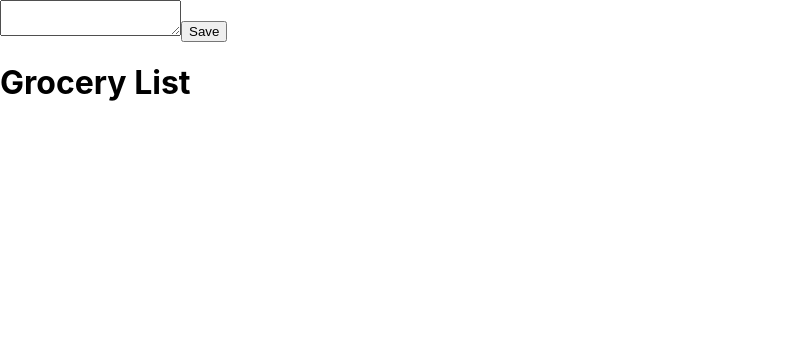
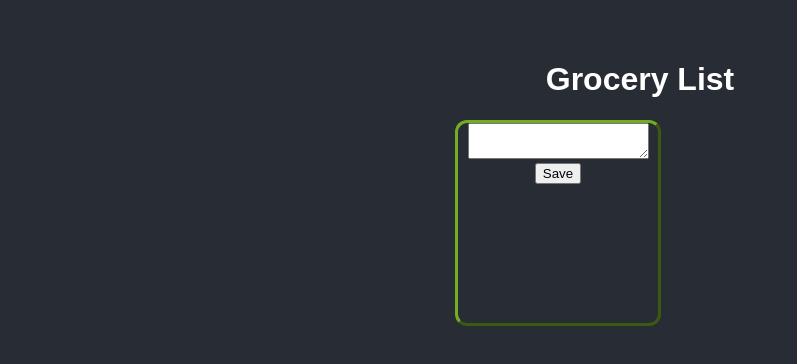
Before and after one commit to kendras05/gorcery-list, a React app: page / in a window 1280 px wide. Shown: the top 364 px of the page, without its empty margins (0-797 px from the left). Built offline with nearby package versions, Linux system fonts and the light colour scheme.

Commit message:
added some CSS

```diff
--- a/public/index.html
+++ b/public/index.html
@@ -1,8 +1,8 @@
 <!DOCTYPE html>
 <html lang="en">
   <head>
-    <div id="root"></div>
+		<h1> Grocery List </h1>
+		<div id="root"></div>
   <body>
-		<h1> Grocery List </h1>
   </body>
 </html>
--- a/src/App.css
+++ b/src/App.css
@@ -1,44 +1,16 @@
-.App {
+body {
+  background-color: #282c34;
+  color: white;
+  padding: 40px;
+  font-family: Arial;
   text-align: center;
 }
 
-.App-logo {
-  height: 40vmin;
-  pointer-events: none;
-}
-
-@media (prefers-reduced-motion: no-preference) {
-  .App-logo {
-    animation: App-logo-spin infinite 20s linear;
-  }
-}
-
-.App-header {
-  background-color: #282c34;
-  min-height: 100vh;
-  display: flex;
-  flex-direction: column;
-  align-items: center;
-  justify-content: center;
-  font-size: calc(10px + 2vmin);
-  color: white;
-}
-
-
-
-.textarea {
-	 align-items:center, relative;
-	 }
-
-.App-link {
-  color: #61dafb;
-}
-
-@keyframes App-logo-spin {
-  from {
-    transform: rotate(0deg);
-  }
-  to {
-    transform: rotate(360deg);
-  }
-}
+div.list{
+	position: relative;
+	left: 415px;
+	border: 3px outset #73AD21;
+	border-radius: 12px;
+	width: 200px;
+	height: 200px;
+	}
--- a/src/App.js
+++ b/src/App.js
@@ -1,4 +1,5 @@
 import React,{ useState } from 'react';
+import './App.css';
 
 const App = ()=> {
   const [listItemArea, setListItemArea] = useState("")
@@ -17,7 +18,7 @@ const handleButtonClick = (event)=> {
 
 
 return (
-		<div className="App">
+		<div className="list">
 		<textarea onChange={storeListItems}></textarea>
 		<button onClick={handleButtonClick}>Save</button>
 		<ul>{listItems}</ul>
```
